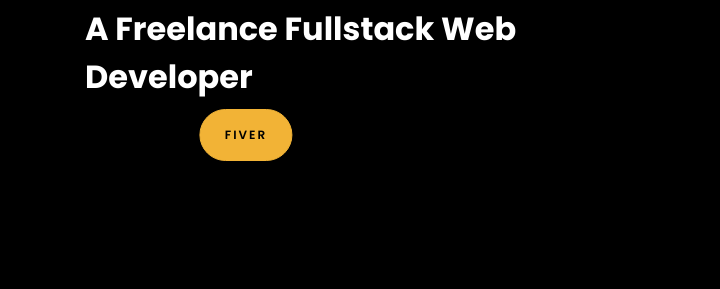
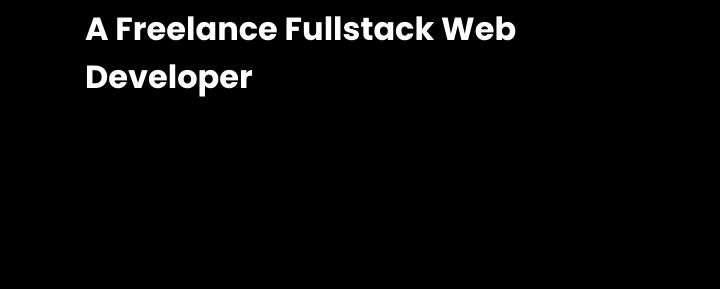
Before and after one commit to BasitKhokhar/basitsportfolios, a website: page index.html in a window 1280 px wide. Shown: the part 190-479 px from the top of the page, 0-720 px from the left. Drawn offline with nearby package versions, Linux system fonts and the light colour scheme; files that its build step writes are made by us from their sources; grey boxes are pictures that could not be loaded; files whose address does not match are found by name.

Commit message:
New changes made

```diff
--- a/index.html
+++ b/index.html
@@ -154,8 +154,8 @@
 							<a href="https://www.linkedin.com/feed/" id="btn-sec"
 								class="btn btn-white btn-outline-white py-3 px-4 animated_btn wow bounceInLeft"
 								data-wow-delay="6.3s">LinkedIn</a>
-							<a href="Fiver.html" class="btn btn-primary py-3 px-4 animated_btn wow bounceInLeft"
-								data-wow-delay="6.0s">Fiver</a>
+							<!-- <a href="Fiver.html" class="btn btn-primary py-3 px-4 animated_btn wow bounceInLeft"
+								data-wow-delay="6.0s">Fiver</a> -->
 						</p>
 					</div>
 
```
